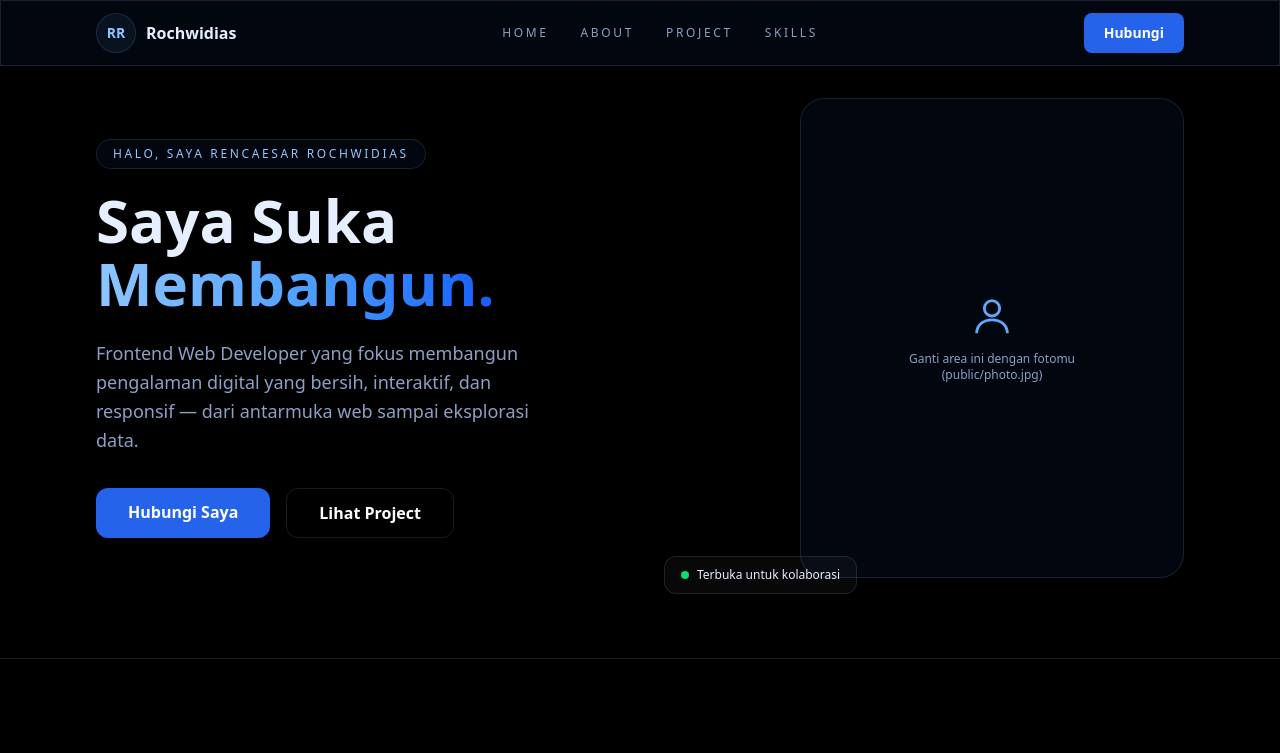
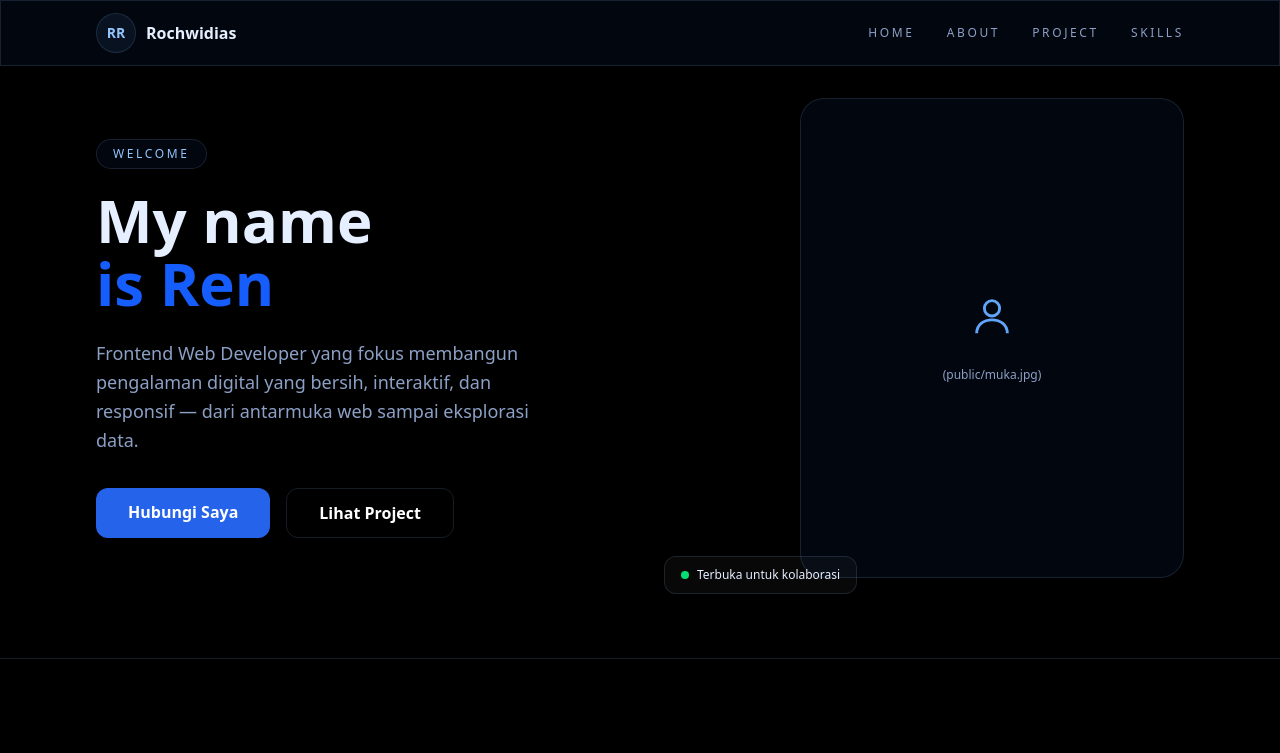
Before and after one commit to Rochwidias/rochwidias, a Next.js app: page / in a window 1280 px wide. Shown: the top 753 px of the page. Built offline with nearby package versions, Linux system fonts and the light colour scheme.

Commit message:
hmmmmmmmmmmmmm

```diff
--- a/app/page.tsx
+++ b/app/page.tsx
@@ -89,10 +89,6 @@ function Navbar() {
               </a>
             ))}
           </div>
-
-          <a href="#kontak" className="btn-primary text-white font-display text-sm font-semibold py-2.5 px-5 rounded-lg">
-            Hubungi
-          </a>
         </div>
       </div>
     </nav>
@@ -115,14 +111,14 @@ function Hero() {
       <div className="grid lg:grid-cols-2 gap-12 items-center">
         <div>
           <span className="font-mono text-xs eyebrow inline-block mb-5 px-4 py-1.5 rounded-full glass text-[var(--blue-300)]">
-            HALO, SAYA RENCAESAR ROCHWIDIAS
+            WELCOME
           </span>
 
           <h1 className="font-display text-5xl md:text-6xl font-bold leading-[1.05] mb-6 text-[var(--ice)]">
-            Saya Suka
+            My name
             <br />
-            <span className="text-transparent bg-clip-text bg-gradient-to-r from-blue-300 via-blue-400 to-blue-600">
-              Membangun.
+            <span className="text-transparent bg-clip-text bg-blue-600">
+              is Ren
             </span>
           </h1>
 
@@ -149,9 +145,8 @@ function Hero() {
               <path d="M4 21c0-4.4 3.6-7 8-7s8 2.6 8 7" />
             </svg>
             <p className="font-mono text-xs text-[var(--muted)]">
-              Ganti area ini dengan fotomu
               <br />
-              (public/photo.jpg)
+              (public/muka.jpg)
             </p>
           </div>
 
```
Also changed, not shown: public/muka.jpg (added).
